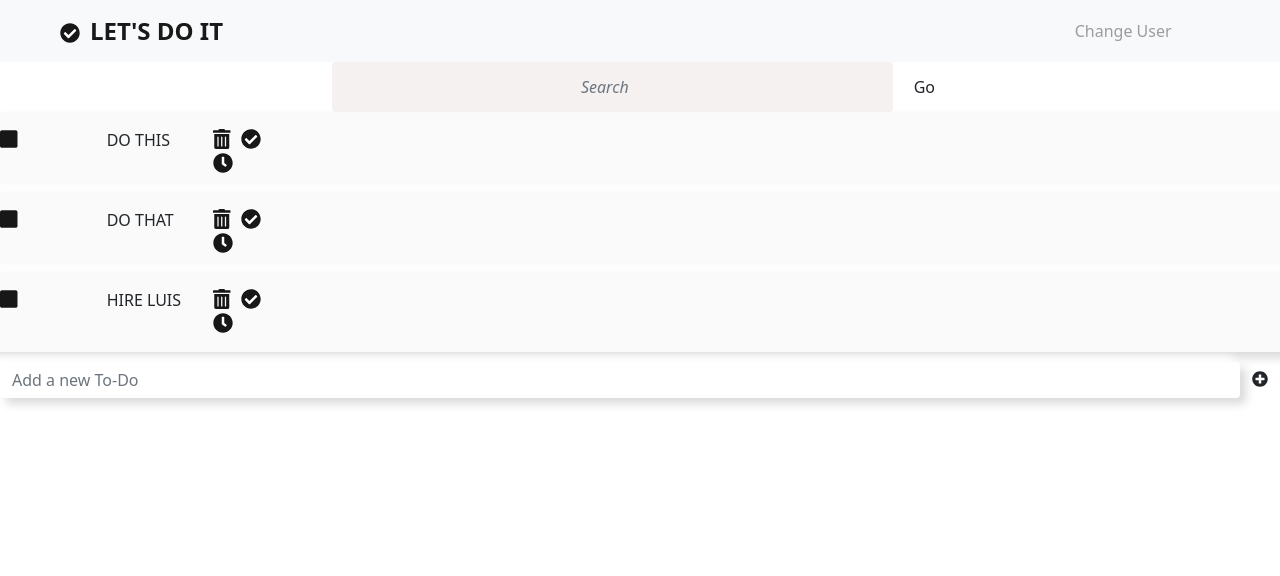
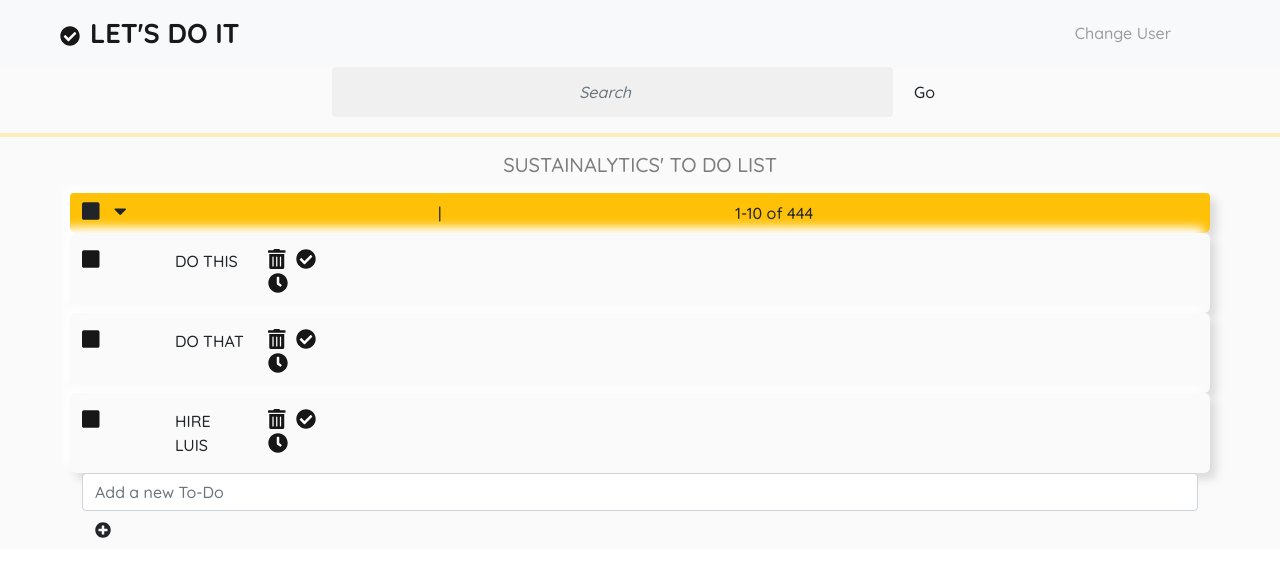
Before and after one commit to mkezfarias/todo-list-vanhack, a React (Create React App) app: page / in a window 1280 px wide. Shown: the top 576 px of the page. Built offline with nearby package versions, Linux system fonts and the light colour scheme.

Commit message:
Add new To-do Functionality, add and style fontawesome icons

```diff
--- a/src/App.js
+++ b/src/App.js
@@ -5,16 +5,18 @@
 import { FontAwesomeIcon } from "@fortawesome/react-fontawesome";
 import Nav from './components/Nav.jsx';
 import Search from './components/Search.jsx';
+import Title from './components/Title';
 
 
 const  App = () => {
 
+  const name = "sustainalytics"
   return (
     <div className="App">
       <div className="App-content">
         <Nav />
         <Search />
-
+        <Title name={name.toUpperCase()}/>
         <TodoForm />
 
       </div>
--- a/src/App.scss
+++ b/src/App.scss
@@ -26,7 +26,7 @@
 /* Set core body defaults */
 body {
   background: #fafafa;
-  font-family: 'Quicksand', sans-serif;
+  font-family: 'Quicksand', sans-serif !important;
   line-height: 1.5;
   min-height: 100vh;
   scroll-behavior: smooth;
@@ -58,8 +58,8 @@
   font-size: 20px;
 }
 
-.dododod {
-  background-color: red;
+.App-content {
+ background-color: #fafafa;
 }
 
 .icon {
@@ -87,12 +87,14 @@
 }
 
 .logo-text{
-    font-size: 1.5rem;
-    font-weight: bold;
+    font-size: 1.7rem;
+    font-family: 'Quicksand', sans-serif !important;
+    font-weight: bolder;
+    margin-top: 4px;
 }
 
 .logo-icon{
-    font-size: 1.5rem;
+    font-size: 1.8rem;
 }
 
 .search-input, input.search-input{
@@ -101,9 +103,9 @@
   border: none;
   padding: 25px 5px;
   height: 2rem !important;
-  background-color: rgb(245, 241, 241);
+  background-color: rgb(240, 240, 240);
   transition: ease-in-out;
-  transition-duration: 600ms;
+  transition-duration: 800ms;
 }
 
 .todo-item {
@@ -142,7 +144,7 @@
   margin-top: 10px;
 }
 
-input:focus, .form-control:focus {
+input:focus, input.form-control:focus {
   outline:none !important;
   outline-width: 0 !important;
   -moz-box-shadow: none;
@@ -151,7 +153,7 @@
   background-color: white;
   color: rgb(68, 68, 67);
   transition: ease-in-out;
-  transition-duration: 400ms;
+  transition-duration: 600ms;
 }
 
 hr {
--- a/src/components/Nav.jsx
+++ b/src/components/Nav.jsx
@@ -20,7 +20,7 @@
       <Container fluid className="d-flex justify-content-between">
         <Col xl={8} offset={1} className="navbar-brand mx-5">
           <FontAwesomeIcon icon={faCheckCircle} className="icon icon-big" />
-          <span className="logo-text">LET'S DO IT</span>
+          <span className="logo-text ">LET'S DO IT</span>
         </Col>
         <Col xl={2}>
           <a className="nav-link active text-gray" aria-current="page" href="#">
--- a/src/components/Search.jsx
+++ b/src/components/Search.jsx
@@ -15,20 +15,20 @@
 const Search = () => {
   return (
     <>
-      <Row className="searchbar w-50 m-auto">
+      <Row className="searchbar w-50 m-auto ">
         <Form className="d-flex">
           <Form.Control
-            className="me-2 search-input"
+            className="me-2 search-input border-0"
             type="search"
             placeholder="Search"
             aria-label="Search"
           />
-
-          <Button variant="btn-outline-secondary" type="submit">
+          <Button variant="boutline-secondary" type="submit">
             Go
           </Button>
         </Form>
       </Row>
+      <hr size="6" class="bg-warning" />
     </>
   );
 };
--- /dev/null
+++ b/src/components/Title.jsx
@@ -0,0 +1,28 @@
+import React from "react";
+import {
+  Container,
+  Col,
+  Row,
+  Button,
+  Navbar,
+  ListGroup,
+  Form,
+} from "react-bootstrap";
+import { faCheckCircle } from "@fortawesome/free-solid-svg-icons";
+import { FontAwesomeIcon } from "@fortawesome/react-fontawesome";
+import "./../App.scss";
+
+const Title = (props) => {
+  return (
+    <>
+      <header class="text-center my-3">
+        <h1 class="fs-5 text-black-50">
+          {props.name}
+          {props.name[props.name.length - 1] === "S" ? "'" : "'S"} TO DO LIST
+        </h1>
+      </header>
+    </>
+  );
+};
+
+export default Title;
--- a/src/components/TodoForm.jsx
+++ b/src/components/TodoForm.jsx
@@ -1,7 +1,13 @@
 import React, { useState } from "react";
 import { Container, Col, Row, Button, Form } from "react-bootstrap";
 import Todo from "./Todo";
-import { faPlusCircle } from "@fortawesome/free-solid-svg-icons";
+import {
+  faPlusCircle,
+  faSquare,
+  faTrash,
+  faClock,
+  faCaretDown,
+} from "@fortawesome/free-solid-svg-icons";
 import { FontAwesomeIcon } from "@fortawesome/react-fontawesome";
 import "./../App.scss";
 
@@ -29,31 +35,73 @@
 
   return (
     <>
-      <Col className="list-of-todos">
-        {todos.map((val, idx) => (
-          <Todo todo={val.todo} key={idx} index={idx} deleteTodo={deleteTodo} />
+      <Container>
+        <div className="sidebar d-flex bg-warning row rounded-top top-row">
+          <div role="checkbox" className="select-all col-2 pt-2">
+            <FontAwesomeIcon
+              icon={faSquare}
+              className="icon-big select-all-checkbox"
+            />{" "}
+            <FontAwesomeIcon icon={faCaretDown} className="icon-big" />{" "}
+          </div>
+          <div className="multiple-actions col-2 row py-2">
+            <i
+              aria-label="Delete Selected"
+              className="fas fa-trash-alt col-4 py-1"
+            ></i>
+            <i
+              aria-label="Complete Selected"
+              className="fas fa-check-circle col-4 py-1"
+            ></i>
+            <i
+              aria-label="Snooze Selected"
+              className="fas fa-clock col-4 py-1"
+            ></i>
+          </div>
+          <span className="col-1 py-2">|</span>
+          <div className="pagination-control col-5 offset-2 row py-2">
+            <span className="col-3">1-10 of 444 </span>
+            <i
+              aria-label="Previous page"
+              className="fas fa-caret-left col-1 pt-1 controls"
+            ></i>
+            <i
+              aria-label="Next page"
+              className="fas fa-caret-right col-1 pt-1 controls"
+            ></i>
+          </div>
+        </div>
+        <Col classNameName="list-of-todos main-container">
+          {todos.map((item, idx) => (
+            <Todo
+              todo={item.todo}
+              key={idx}
+              index={idx}
+              deleteTodo={deleteTodo}
+            />
           ))}
         </Col>
         <Form
-        className="d-flex flex-row align-items-center"
+          classNameName="d-flex flex-row align-items-center"
           onSubmit={handleSubmit}
         >
           <Form.Control
             type="input"
             placeholder="Add a new To-Do"
             name="todo"
-          className="border-0 w-100 todo-item new-todo-inputnombreField"
+            classNameName="border-0 w-100 todo-item new-todo-inputnombreField"
             onChange={handleOnchange}
           />
           <Button
             variant="btn-outline-light"
-          className="btn-add-todo  btn border-0 mt-2 new-todo-button"
+            classNameName="btn-add-todo  btn border-0 mt-2 new-todo-button"
             type="submit"
           >
             {" "}
             <FontAwesomeIcon icon={faPlusCircle} />{" "}
           </Button>
         </Form>
+      </Container>
     </>
   );
 };
```
Lines whose indentation alone changed are shown as unchanged.
